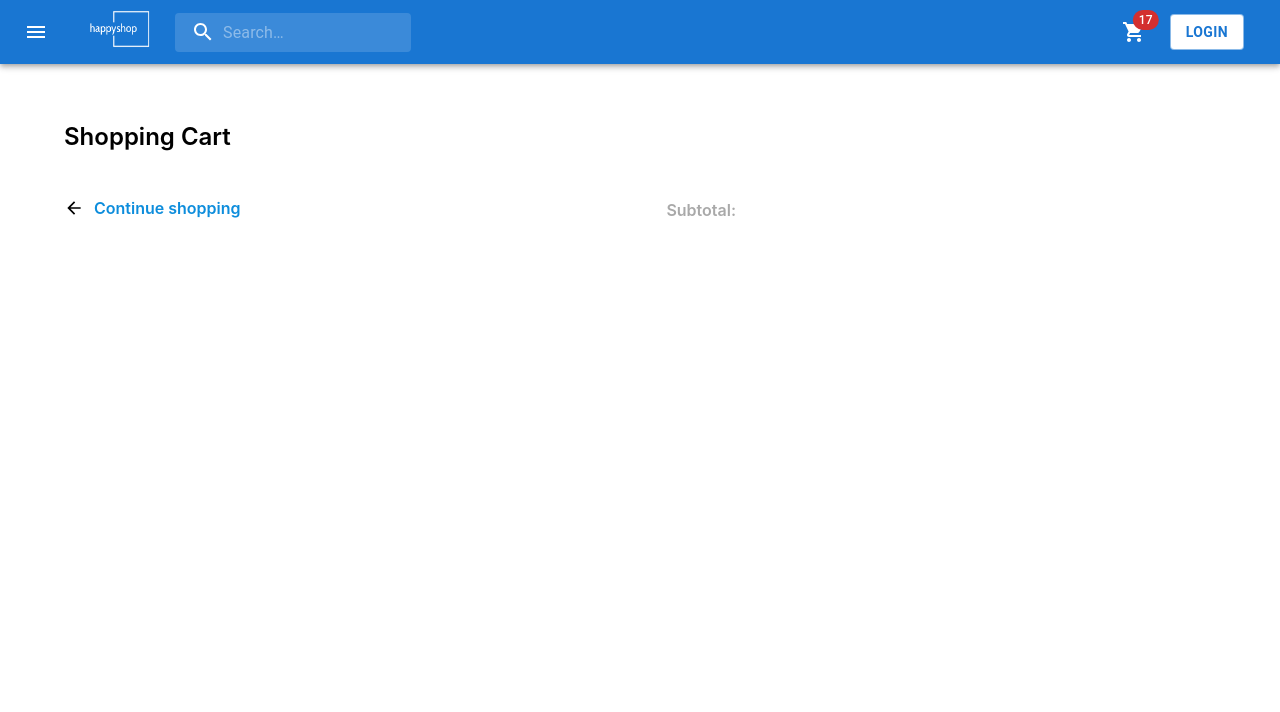
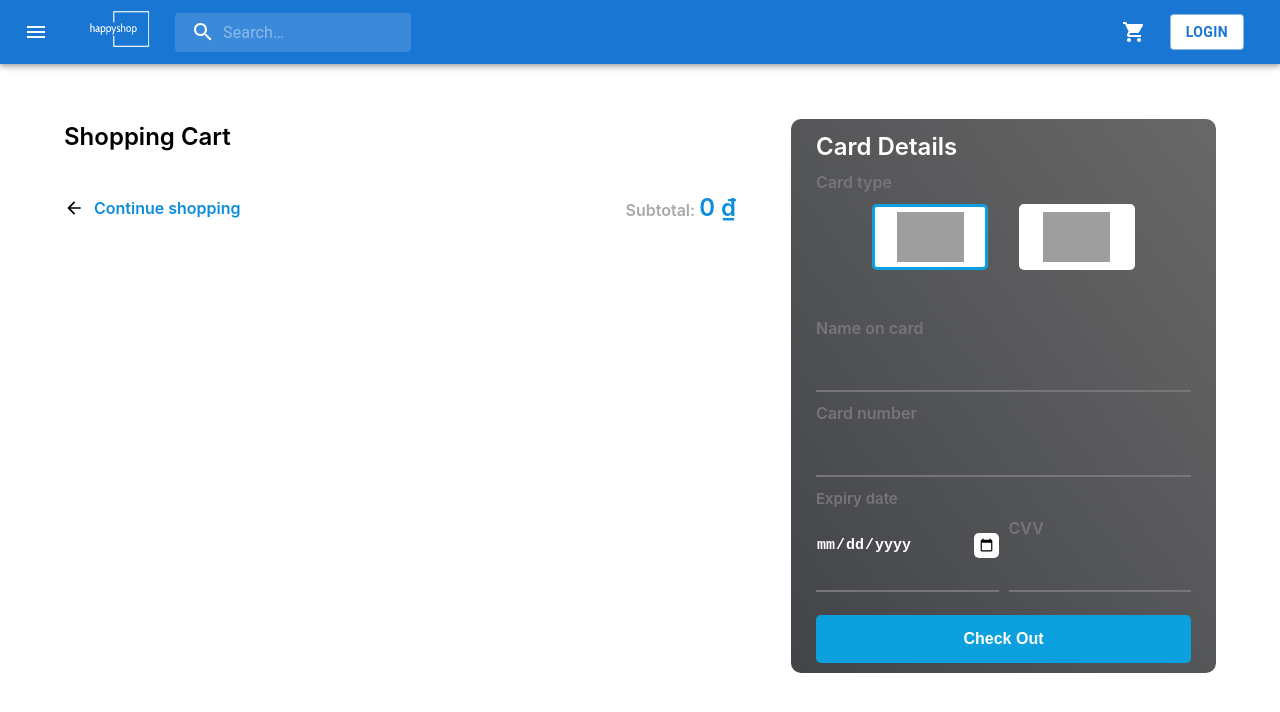
Before and after one commit to TranQuocViet26701/happy-shop, a React (Vite) app: page /cart in a window 1280 px wide. Shown: the top 712 px of the page. Built offline with nearby package versions, Linux system fonts and the light colour scheme; grey boxes are pictures that could not be loaded.

Commit message:
feat: add feature cart page

```diff
--- a/src/components/Header/index.tsx
+++ b/src/components/Header/index.tsx
@@ -2,6 +2,7 @@ import { RootState } from '@/app/store';
 import Login from '@/features/Auth/components/Login';
 import Register from '@/features/Auth/components/Register';
 import { logout } from '@/features/Auth/userSlice';
+import { cartItemsCountSelector } from '@/features/Cart/selectors';
 import CloseIcon from '@mui/icons-material/Close';
 import MenuIcon from '@mui/icons-material/Menu';
 import MoreIcon from '@mui/icons-material/MoreVert';
@@ -68,6 +69,7 @@ type ModeType = 'login' | 'register';
 export default function Header() {
   const navigate = useNavigate();
   const userState = useSelector((state: RootState) => state.user);
+  const cartItemsCount = useSelector(cartItemsCountSelector);
   const isLoggedIn = !!userState.current;
   const dispatch = useDispatch();
   const [anchorEl, setAnchorEl] = React.useState<null | HTMLElement>(null);
@@ -115,6 +117,12 @@ export default function Header() {
     navigate('/cart');
   };
 
+  const CartIcon = () => (
+    <Badge badgeContent={cartItemsCount} color="error">
+      <ShoppingCartIcon />
+    </Badge>
+  );
+
   const menuId = 'primary-search-account-menu';
   const renderMenu = (
     <Menu
@@ -161,9 +169,7 @@ export default function Header() {
           color="inherit"
           onClick={handleCartClick}
         >
-          <Badge badgeContent={17} color="error">
-            <ShoppingCartIcon />
-          </Badge>
+          <CartIcon />
         </IconButton>
         <p>Cart</p>
       </MenuItem>
@@ -242,9 +248,7 @@ export default function Header() {
               color="inherit"
               onClick={handleCartClick}
             >
-              <Badge badgeContent={17} color="error">
-                <ShoppingCartIcon />
-              </Badge>
+              <CartIcon />
             </IconButton>
             {isLoggedIn ? (
               <IconButton
--- /dev/null
+++ b/src/features/Cart/components/Card.tsx
@@ -0,0 +1,110 @@
+import { PaymentOption } from '@/types';
+import { useState } from 'react';
+import { useForm } from 'react-hook-form';
+import { useDispatch, useSelector } from 'react-redux';
+import { useNavigate } from 'react-router-dom';
+import { toast } from 'react-toastify';
+import { removeCart } from '../cartSlice';
+import { cartItemsSelector } from '../selectors';
+import '../styles.scss';
+import CardOption from './CardOption';
+import InputField from './InputField';
+
+const defaultValues = {
+  cardName: '',
+  cardNumber: '',
+  cvvNumber: '',
+  expiryDate: '',
+};
+
+type CartInformation = typeof defaultValues;
+
+export default function Card() {
+  const navigate = useNavigate();
+  const cartItems = useSelector(cartItemsSelector);
+  const dispatch = useDispatch();
+  const [option, setOption] = useState<PaymentOption>('visa');
+
+  const { control, handleSubmit } = useForm({
+    defaultValues: {
+      cardName: '',
+      cardNumber: '',
+      cvvNumber: '',
+      expiryDate: '',
+    },
+  });
+
+  const handleChangeOption = (option: PaymentOption) => {
+    setOption(option);
+  };
+
+  const handleFormSubmit = (data: CartInformation) => {
+    if (!localStorage.getItem('user')) {
+      toast.error('You must be login!');
+      return;
+    }
+
+    if (cartItems.length === 0) {
+      toast.error('Your cart is empty!');
+    } else {
+      console.log({
+        cartInfo: {
+          ...data,
+          'card-type': option,
+        },
+        cartItems: cartItems,
+      });
+      toast.success('Check out successful!');
+      dispatch(removeCart()); //remove cartItems in state and localStorage when check out successful
+      navigate('/');
+    }
+  };
+
+  return (
+    <div className="card">
+      <h3 className="card__title">Card Details</h3>
+      <CardOption option={option} onChangeOption={handleChangeOption} />
+      <form onSubmit={handleSubmit(handleFormSubmit)}>
+        <InputField
+          name="cardName"
+          control={control}
+          rules={{ required: 'Card Name is missing!' }}
+          type="text"
+          label="Name on card"
+          required
+        />
+        <InputField
+          name="cardNumber"
+          control={control}
+          rules={{ required: 'Card Number is missing!' }}
+          type="number"
+          label="Card number"
+          required
+        />
+
+        <div className="card__input__bottom">
+          <InputField
+            name="expiryDate"
+            control={control}
+            rules={{ required: 'Expiry date is missing!' }}
+            type="date"
+            label="Expiry date"
+            required
+            cardDate
+          />
+          <InputField
+            name="cvvNumber"
+            control={control}
+            rules={{ required: 'CVV Number is missing!' }}
+            type="number"
+            label="CVV"
+            required
+          />
+        </div>
+        <button className="card__btn" type="submit">
+          Check Out
+        </button>
+      </form>
+    </div>
+  );
+}
--- /dev/null
+++ b/src/features/Cart/components/CardOption.tsx
@@ -0,0 +1,63 @@
+import { PaymentOption } from '@/types';
+import React from 'react';
+import '../styles.scss';
+
+interface CardOptionProps {
+  option: PaymentOption;
+  onChangeOption?: (option: PaymentOption) => void;
+}
+
+export default function CardOption({
+  option = 'visa',
+  onChangeOption,
+}: CardOptionProps) {
+  const handleChangeOption = (e: React.ChangeEvent<HTMLInputElement>) => {
+    if (onChangeOption) {
+      onChangeOption(e.target.value as PaymentOption);
+    }
+  };
+
+  return (
+    <div className="card__option">
+      <h5 className="card__option__title">Card type</h5>
+      <div className="card__radio">
+        <label htmlFor="visa">
+          <input
+            type="radio"
+            name="card-option"
+            id="visa"
+            value="visa"
+            onChange={handleChangeOption}
+          />
+          <div
+            className={`card__radio__img ${option === 'visa' ? 'checked' : ''}`}
+          >
+            <img
+              src="https://upload.wikimedia.org/wikipedia/commons/thumb/5/5e/Visa_Inc._logo.svg/2560px-Visa_Inc._logo.svg.png"
+              alt=""
+            />
+          </div>
+        </label>
+        <label htmlFor="master-card">
+          <input
+            type="radio"
+            name="card-option"
+            id="master-card"
+            value="master-card"
+            onChange={handleChangeOption}
+          />
+          <div
+            className={`card__radio__img ${
+              option === 'master-card' ? 'checked' : ''
+            }`}
+          >
+            <img
+              src="https://webtindung.com/wp-content/uploads/2016/04/the-mastercard-la-gi-33-4005.png"
+              alt=""
+            />
+          </div>
+        </label>
+      </div>
+    </div>
+  );
+}
--- /dev/null
+++ b/src/features/Cart/components/InputField.tsx
@@ -0,0 +1,46 @@
+import { Control, useController } from 'react-hook-form';
+
+interface InputFieldProps {
+  name: string;
+  control: Control<any, any>;
+  rules: any;
+  required?: boolean;
+  type?: React.HTMLInputTypeAttribute;
+  label: string;
+  cardDate?: boolean;
+}
+
+export default function InputField({
+  name,
+  control,
+  rules,
+  required = false,
+  type,
+  label,
+  cardDate = false,
+}: InputFieldProps) {
+  const {
+    field: { value, onChange, onBlur },
+    fieldState: { invalid, error },
+  } = useController({
+    name,
+    control,
+    rules,
+  });
+
+  return (
+    <div className={`card__input ${cardDate ? 'card__date' : ''}`}>
+      <input
+        required={required}
+        value={value}
+        onChange={onChange}
+        onBlur={onBlur}
+        type={type}
+        name={name}
+        id={name}
+      />
+      <label htmlFor={name}>{label}</label>
+      {invalid && <div className="card__input__error">{error?.message}</div>}
+    </div>
+  );
+}
--- a/src/features/Cart/index.tsx
+++ b/src/features/Cart/index.tsx
@@ -1,25 +1,36 @@
+import { IMAGE_PLACEHOLDER, STATIC_HOST } from '@/constants';
+import { utils } from '@/helpers';
+import { CartItem } from '@/types';
+import { RemoveCircleOutline } from '@mui/icons-material';
+import AddCircleOutlineIcon from '@mui/icons-material/AddCircleOutline';
 import ArrowBackIcon from '@mui/icons-material/ArrowBack';
+import CloseIcon from '@mui/icons-material/Close';
+import { useDispatch, useSelector } from 'react-redux';
 import { Link } from 'react-router-dom';
+import { removeFromCart, setQuantity } from './cartSlice';
+import Card from './components/Card';
+import { cartItemsSelector, cartTotalSelector } from './selectors';
 import './styles.scss';
 
 export default function CartFeature() {
-  // const cartTotal = useSelector(cartTotalSelector);
-  // const cartItems = useSelector(cartItemsSelector);
-  // const dispatch = useDispatch();
+  const cartTotal = useSelector(cartTotalSelector);
+  const cartItems = useSelector(cartItemsSelector);
+  const dispatch = useDispatch();
 
-  // const handleChangeQuantity = (item, quantity) => {
-  //   if (quantity !== 0) {
-  //     const payload = {
-  //       id: item.id,
-  //     };
+  const handleChangeQuantity = (item: CartItem, quantity: number) => {
+    if (quantity !== 0) {
+      const payload = {
+        id: item.id,
+        quantity: 0,
+      };
 
-  //     if (item.quantity === 1 && quantity < 0) payload.quantity = 1;
-  //     else payload.quantity = item.quantity + quantity;
-  //     dispatch(setQuantity(payload));
-  //   } else {
-  //     dispatch(removeFromCart(item.id));
-  //   }
-  // };
+      if (item.quantity === 1 && quantity < 0) payload.quantity = 1;
+      else payload.quantity = item.quantity + quantity;
+      dispatch(setQuantity(payload));
+    } else {
+      dispatch(removeFromCart(item.id));
+    }
+  };
 
   return (
     <div className="cart">
@@ -27,7 +38,7 @@ export default function CartFeature() {
         <div className="cart__left">
           <h2 className="cart__title">Shopping Cart</h2>
           <ul className="cart__items">
-            {/* {cartItems.map((item) => (
+            {cartItems.map((item) => (
               <li key={item.id} className="cart__item">
                 <Link
                   to={`/products/${item.id}`}
@@ -46,12 +57,12 @@ export default function CartFeature() {
                   </div>
                 </Link>
                 <div className="cart__item__quantity">
-                  <RemoveIcon
+                  <RemoveCircleOutline
                     fontSize="small"
                     onClick={() => handleChangeQuantity(item, -1)}
                   />
                   <span>{item.quantity}</span>
-                  <AddIcon
+                  <AddCircleOutlineIcon
                     fontSize="small"
                     onClick={() => handleChangeQuantity(item, 1)}
                   />
@@ -64,7 +75,7 @@ export default function CartFeature() {
                   onClick={() => handleChangeQuantity(item, 0)}
                 />
               </li>
-            ))} */}
+            ))}
           </ul>
           <div className="cart__footer">
             <div className="cart__return">
@@ -74,12 +85,14 @@ export default function CartFeature() {
             <div className="cart__subtotal">
               Subtotal:{' '}
               <span className="cart__price">
-                {/* {utils.formatMoney(cartTotal)} */}
+                {utils.formatMoney(cartTotal)}
               </span>
             </div>
           </div>
         </div>
-        <div className="cart__right">{/* <Card /> */}</div>
+        <div className="cart__right">
+          <Card />
+        </div>
       </div>
     </div>
   );
--- /dev/null
+++ b/src/features/Cart/selectors.ts
@@ -0,0 +1,20 @@
+import { RootState } from '@/app/store';
+import { createSelector } from '@reduxjs/toolkit';
+
+export const cartItemsSelector = (state: RootState) => state.cart.cartItems;
+
+export const cartItemsCountSelector = createSelector(
+  cartItemsSelector,
+  (cartItems) => {
+    return cartItems.reduce((count, item) => count + item.quantity, 0);
+  }
+);
+
+export const cartTotalSelector = createSelector(
+  cartItemsSelector,
+  (cartItems) =>
+    cartItems.reduce(
+      (total, item) => total + item.quantity * item.product.salePrice,
+      0
+    )
+);
--- a/src/features/Cart/styles.scss
+++ b/src/features/Cart/styles.scss
@@ -120,3 +120,157 @@
     flex: 5;
   }
 }
+
+.card {
+  max-width: 375px;
+  margin-left: auto;
+  padding: 10px 25px;
+
+  border-radius: 10px;
+  background-color: #686868;
+  background-image: linear-gradient(to bottom left, #686868, #424448);
+
+  color: white;
+
+  &__title {
+    margin: 0;
+    font-size: 24px;
+    font-weight: 600;
+  }
+
+  &__input {
+    height: 40px;
+    width: 100%;
+    position: relative;
+    margin: 30px 0 45px;
+
+    & input {
+      width: 100%;
+      height: 100%;
+      padding: 25px 0;
+      outline: none;
+      background-color: transparent;
+      border: none;
+      border-bottom: 2px solid #767679;
+
+      font-size: 15px;
+      font-weight: 600;
+      color: white;
+    }
+
+    & input:focus ~ label,
+    & input:valid ~ label {
+      font-size: 15px;
+      transform: translateY(-30px);
+    }
+
+    & label {
+      position: absolute;
+      bottom: 0;
+      left: 0;
+      color: #767679;
+      font-weight: 600;
+
+      pointer-events: none;
+      transition: all 0.3s ease;
+    }
+
+    &__bottom {
+      display: flex;
+      align-items: flex-start;
+      margin: 45px 0 30px;
+
+      & div {
+        flex: 1;
+      }
+    }
+
+    &__error {
+      color: rgb(255, 58, 58);
+      font-size: 12px;
+    }
+  }
+
+  &__date {
+    margin-right: 10px;
+
+    & label {
+      font-size: 15px;
+      transform: translateY(-30px);
+    }
+  }
+
+  &__btn {
+    width: 100%;
+    padding: 15px 50px;
+    border: none;
+    border-radius: 5px;
+    outline: none;
+    background-color: #0ca1de;
+
+    color: white;
+    font-size: 16px;
+    font-weight: 600;
+    cursor: pointer;
+  }
+}
+
+.card__option {
+  margin-bottom: 25px;
+
+  &__title {
+    font-size: 16px;
+    font-weight: 600;
+    color: #767679;
+    margin: 5px 0 10px;
+  }
+}
+
+.card__radio {
+  display: flex;
+  justify-content: space-between;
+  padding: 0 15%;
+
+  &__img {
+    width: 100px;
+    height: 50px;
+    padding: 5px 5px;
+
+    background-color: #fff;
+    border-radius: 5px;
+    border: 3px solid transparent;
+
+    & img {
+      width: 100%;
+      height: 100%;
+      object-fit: contain;
+    }
+
+    &.checked {
+      border: 3px solid #0ca1de;
+    }
+  }
+
+  & input {
+    display: none;
+  }
+}
+
+::-webkit-calendar-picker-indicator {
+  background-color: #fff;
+  padding: 5px;
+  border-radius: 5px;
+  cursor: pointer;
+}
+
+/* Chrome, Safari, Edge, Opera */
+input::-webkit-outer-spin-button,
+input::-webkit-inner-spin-button {
+  -webkit-appearance: none;
+  margin: 0;
+}
+
+/* Firefox */
+input[type="number"] {
+  -moz-appearance: textfield;
+}
--- a/src/types/index.ts
+++ b/src/types/index.ts
@@ -49,4 +49,6 @@ export type CartItem = {
   quantity: number;
 };
 
+export type PaymentOption = 'visa' | 'master-card';
+
 export type PropType<TObj, TProp extends keyof TObj> = TObj[TProp];
```
